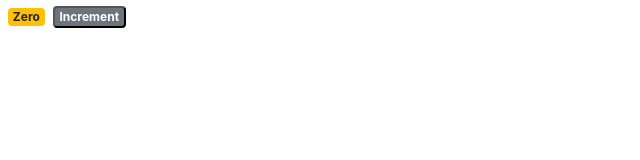
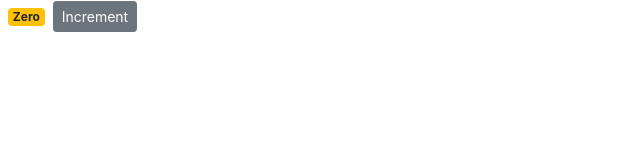
Before and after one commit to parixitsoni/counter-app, a React (Create React App) app: page / in a window 1280 px wide. Shown: the top 160 px of the page, without its empty margins (0-640 px from the left). Built offline with nearby package versions, Linux system fonts and the light colour scheme.

Commit message:
Update counter.jsx
change btn class

```diff
--- a/src/components/counter.jsx
+++ b/src/components/counter.jsx
@@ -1,5 +1,4 @@
 import React, { Component } from 'react';
-
 
 class Counter extends Component {
     state = {
@@ -14,7 +13,7 @@ class Counter extends Component {
         return (
             <div>
                 <span className={this.getBadgeClassess()}>{this.formatCount()}</span>
-                <button className='badge badge-secondary' onClick={this.handleIncrement}>Increment</button>
+                <button className='btn btn-secondary btn-sm' onClick={this.handleIncrement}>Increment</button>
             </div>
         );
     }
```
